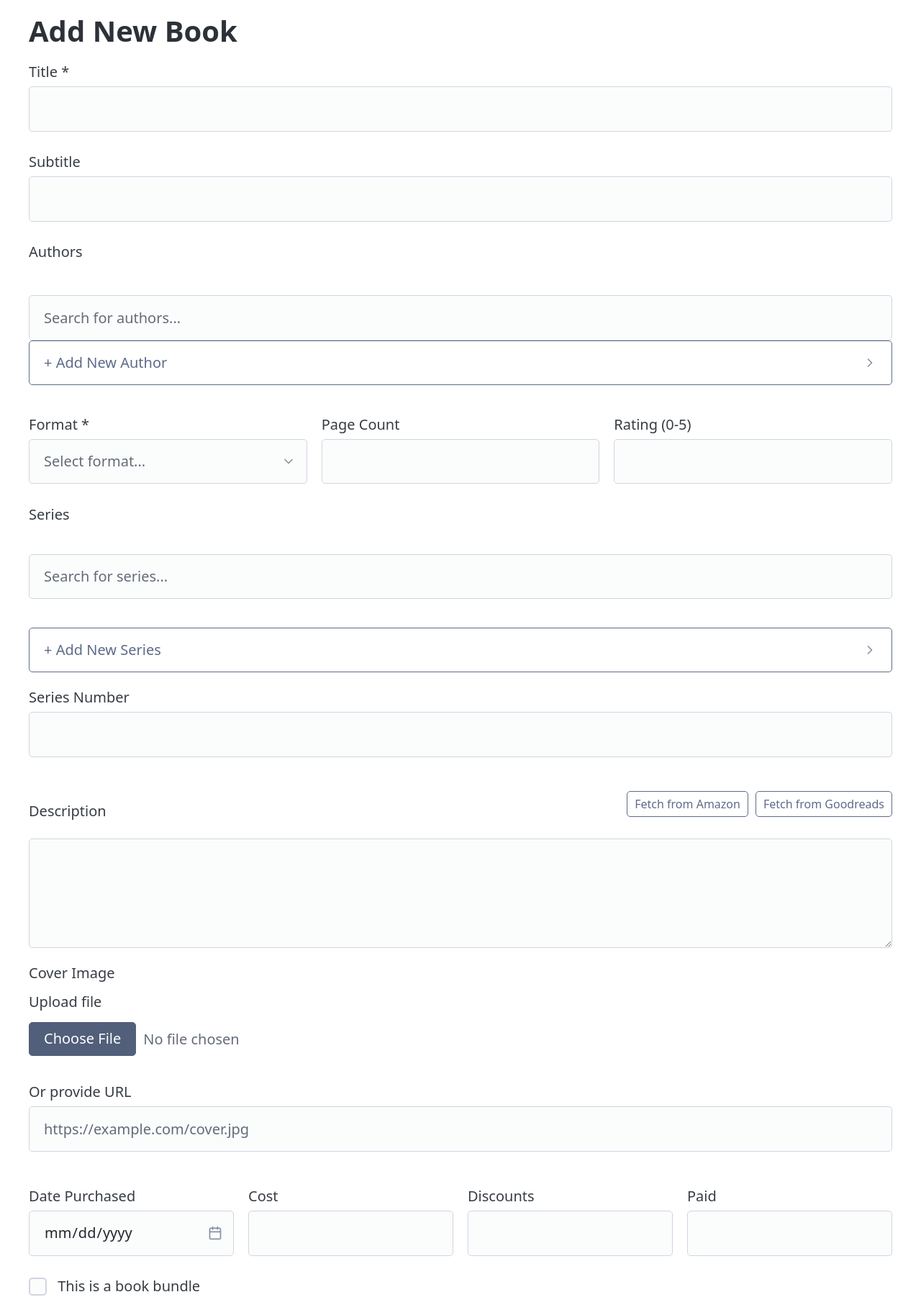
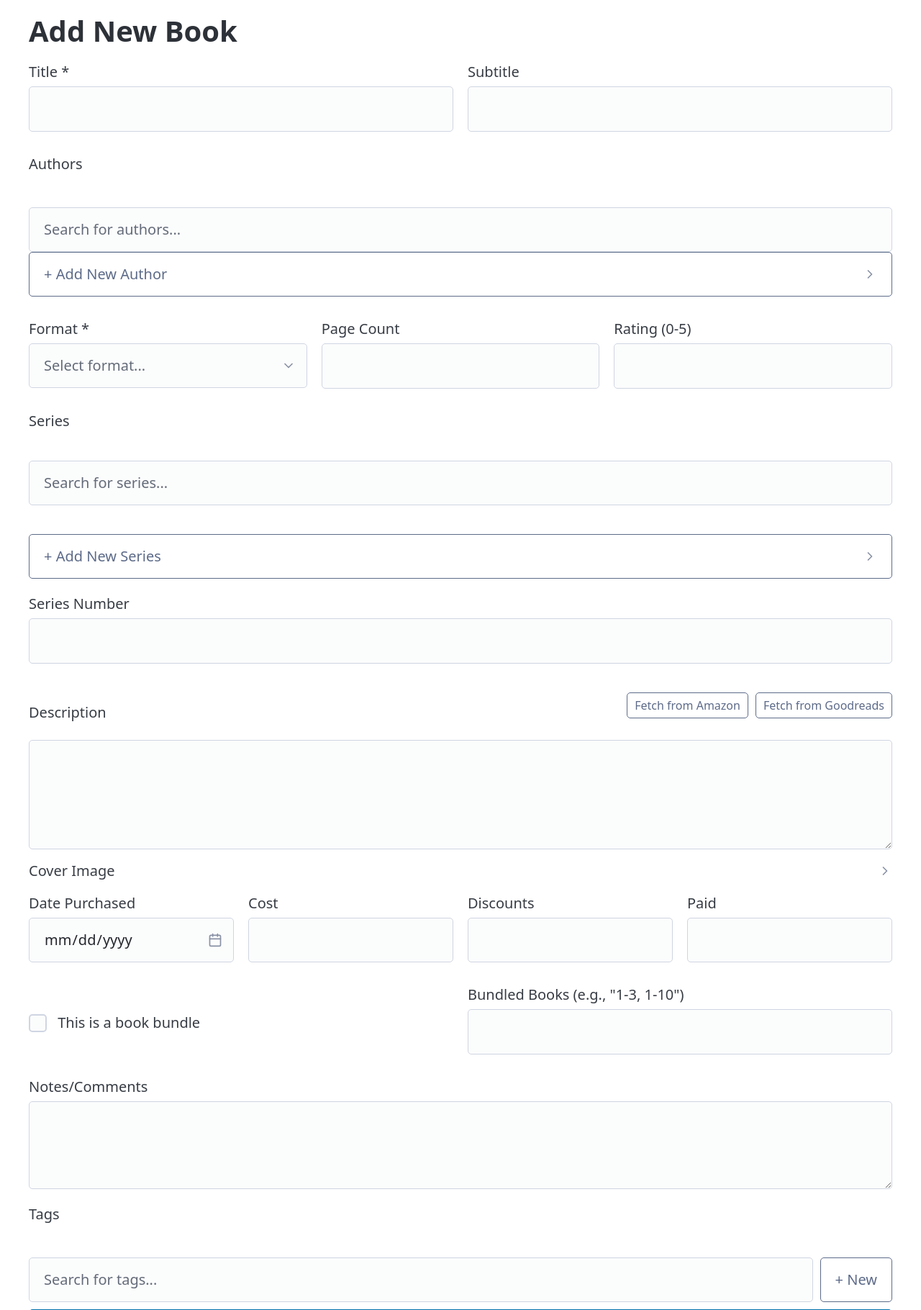
Before and after one commit to wyldphyre/bookdatabase, a Flask app: page /books/new in a window 1280 px wide. Shown: the part 70-1890 px from the top of the page at 72% size. Run offline with Flask 3, Linux system fonts and the light colour scheme; some libraries are stand-ins or nearby versions.

Commit message:
Make editing forms more compact with side-by-side fields and collapsible sections
Reduce form label/fieldset margins, collapse External Links and Cover Image
into <details>, and use form-grid for field pairs across all three forms.

Co-Authored-By: Claude Opus 4.6 <noreply@anthropic.com>

```diff
--- a/static/css/style.css
+++ b/static/css/style.css
@@ -1,4 +1,10 @@
 /* Custom styles for Book Database */
+
+/* Compact form spacing */
+form label,
+form fieldset {
+    margin-bottom: 0.5rem;
+}
 
 /* Flash messages */
 .flash {
--- a/templates/books/form.html
+++ b/templates/books/form.html
@@ -6,6 +6,7 @@
 <h1>{{ 'Edit' if book else 'Add New' }} Book</h1>
 
 <form method="post" enctype="multipart/form-data">
+    <div class="form-grid">
         <label>
             Title *
             <input type="text" name="title" value="{{ prefill.title if prefill else (book.title if book else '') }}" required>
@@ -15,6 +16,7 @@
             Subtitle
             <input type="text" name="subtitle" value="{{ book.subtitle or '' if book else '' }}">
         </label>
+    </div>
 
     {% if prefill and prefill.authors %}
     <article class="prefill-notice">
@@ -300,11 +302,9 @@
     }
     </script>
 
-    <fieldset>
-        <legend>Cover Image</legend>
-        {% if book and book.cover_image %}
-        <p><small>Current: {{ book.cover_image }}</small></p>
-        {% endif %}
+    <details{% if prefill and prefill.cover_url %} open{% endif %}>
+        <summary>Cover Image{% if book and book.cover_image %} ({{ book.cover_image }}){% endif %}</summary>
+        <div class="form-grid">
             <label>
                 Upload file
                 <input type="file" name="cover_image" accept="image/*">
@@ -313,7 +313,8 @@
                 Or provide URL
                 <input type="url" name="cover_image_url" placeholder="https://example.com/cover.jpg" value="{{ prefill.cover_url if prefill and prefill.cover_url else '' }}">
             </label>
-    </fieldset>
+        </div>
+    </details>
 
     <div class="form-grid">
         <label>
@@ -337,6 +338,7 @@
         </label>
     </div>
 
+    <div class="form-grid" style="align-items: center;">
         <fieldset>
             <label>
                 <input type="checkbox" name="is_book_bundle" {% if book and book.is_book_bundle %}checked{% endif %}>
@@ -348,6 +350,7 @@
             Bundled Books (e.g., "1-3, 1-10")
             <input type="text" name="bundled_books" value="{{ book.bundled_books or '' if book else '' }}">
         </label>
+    </div>
 
     <label>
         Notes/Comments
```
Also changed, not shown: templates/authors/form.html (+7 -5 lines), templates/series/form.html (+5 -4 lines). Lines whose indentation alone changed are shown as unchanged.
